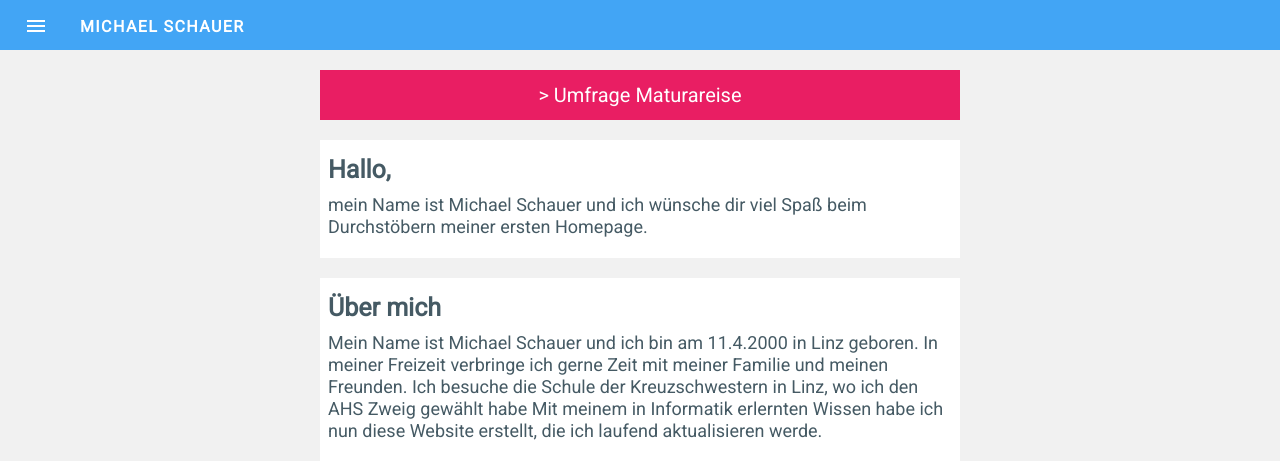
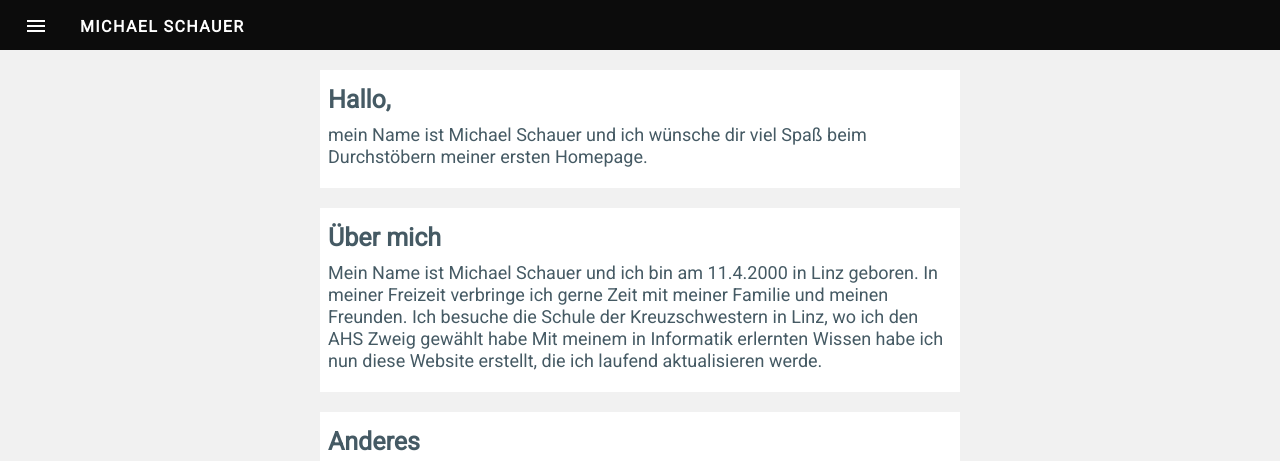
Before and after one commit to MichaelSchauer/michaelschauer.github.io, a PHP site: page / in a window 1280 px wide. Shown: the top 461 px of the page. Run offline with PHP 8.4, Linux system fonts and the light colour scheme.

Commit message:
Add files via upload

```diff
--- a/index.html
+++ b/index.html
@@ -33,11 +33,6 @@
 		</div>
 	</nav>
 	<div id="navspace"></div>
-            <div class="maturaabstand"></div>
-            <div class="matura">
-                <a href="maturareise.html">> Umfrage Maturareise</a>
-            </div>
-
 			<a class="anchor" id="homescroll"></a>
 			<div id="home" class="card">
 				<div class="content-wrap">
--- a/style.css
+++ b/style.css
@@ -9,30 +9,6 @@ html,body{
   position: absolute;
 }
 
-.matura a{
-    height: 50px;
-    width: 50%;
-    margin-top: 20px;
-    background: black;
-    display: block;
-    margin: 0 auto;
-    background-color: #E91E63;
-    border: none;
-    text-decoration: none;
-    color: white;
-    text-align: center;
-    line-height: 50px;
-    font-size: 20px;
-    transition: 0.2s ease;
-}
-
-.matura a:hover{
-    background-color: #F06292;
-}
-
-.maturaabstand{
-    height: 20px;
-}
                       /* NAV */
 
 .open img{
@@ -55,7 +31,7 @@ html,body{
   height: 100vh;
   z-index: 80;
   position: fixed;
-  background-color: #42a5f5;
+  background-color: #000;
   opacity: 0.95;
   transition: 0.2s ease;
   display: block;
@@ -90,15 +66,16 @@ a .close{
 }
 
 
-.nav a:not(:first-child):hover{
-  background-color: #e91e63;
+.nav a:hover{
+  color: #35BFAE;
 }
 
 #navbar{
-  background-color: #42A5F5;
+  background-color: #000;
   width: 100%;
   position: fixed;
   height: 50px;
+  opacity: 0.95;
 }
 
 #navspace{
@@ -516,10 +493,6 @@ button#snapchat{
     width: 80%;
   }
 
-    .matura a{
-        width: 80%;
-    }
-
   form{
   width: 100%;
   }
@@ -543,10 +516,6 @@ button#snapchat{
   .card{
     width: 95%;
   }
-
-    .matura a{
-        width: 95%;
-    }
   .submit-wrap{
     text-align: center;
   }
```
